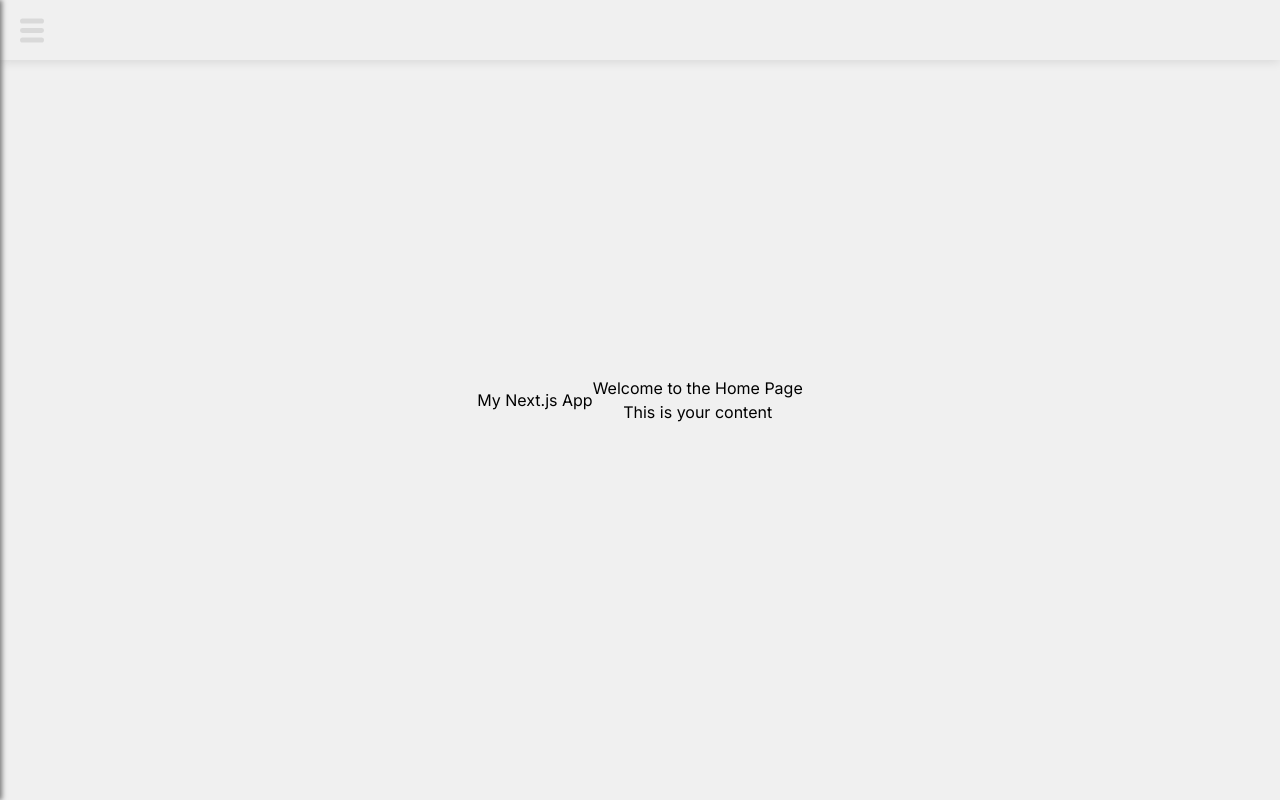
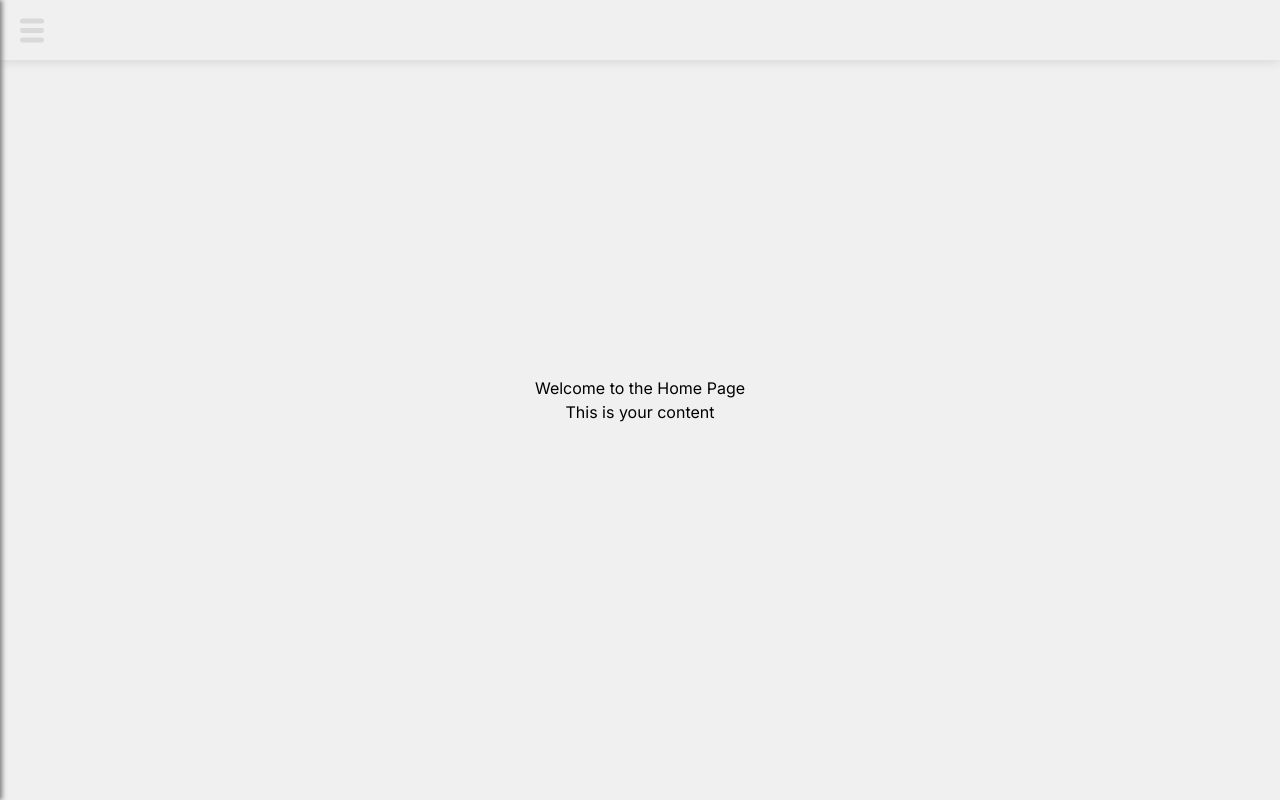
Before and after one commit to suimintoreyo/feec2, a Next.js app: page / in a window 1280 px wide. Built offline with nearby package versions, Linux system fonts and the light colour scheme.

Commit message:
layout header 削除

```diff
--- a/app/layout.tsx
+++ b/app/layout.tsx
@@ -14,7 +14,7 @@ export default function RootLayout({
 }: Readonly<{
   children: React.ReactNode;
 }>) {
-  console.log('RootLayout component has been rendered'); // コンソールログを追加
+  console.log("RootLayout component has been rendered"); // コンソールログを追加
 
   return (
     <html lang="en">
@@ -22,9 +22,7 @@ export default function RootLayout({
         <title>My Next.js App</title>
       </head>
       <body className={inter.className}>
-        <header className="bg-blue-500 text-white p-4">
-          <h1>My Next.js App</h1>
-        </header>
+        <header className="bg-blue-500 text-white p-4"></header>
         <main className="p-4">{children}</main>
       </body>
     </html>
```
